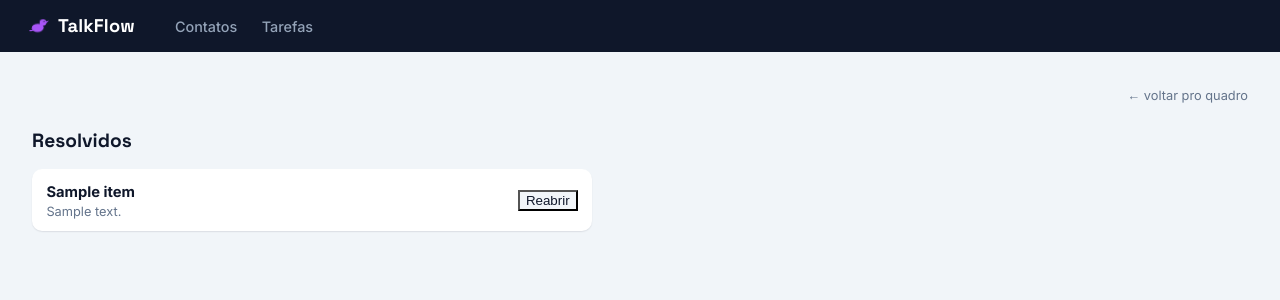
After one commit to julioscarceli/Agenda-de-Contatos, a FastAPI app: template app/templates/resolvidos.html in a window 1280 px wide. The commit adds this page. Shown: the top 300 px of the page. Run offline with FastAPI, Linux system fonts and the light colour scheme; the template is opened without the code that fills it: most values are stand-ins (such as "Sample title", 1, 10 or a date in 2020).

Commit message:
Rebatiza o app pra TalkFlow e adiciona a vista de Resolvidos
Nome, título, fonte (Space Grotesk) e um passarinho no cabeçalho, no
lugar de "Agenda + Tarefas". Extensão Chrome atualizada com o mesmo nome.

Vista de Resolvidos (/contatos/resolvidos, /tarefas/resolvidas): lista
simples dos itens marcados como resolvidos, com botão de reabrir — o
padrão Lixeira/Resolvidas do SpeckFlow que ainda não tinha interface,
só o backend. listar_contatos/listar_tarefas ganham parâmetro status
pra filtrar por ativo/resolvido/lixeira.

Co-Authored-By: Claude Sonnet 5 <noreply@anthropic.com>

```diff
--- a/app/main.py
+++ b/app/main.py
@@ -94,6 +94,31 @@ def pagina_tarefas(request: Request, conexao=Depends(get_conexao)):
     return _montar_quadro(request, conexao, "tarefa")
 
 
+# Vista simples (sem Kanban, sem arrastar) dos itens já resolvidos — eles
+# nunca são apagados de verdade, só saem do quadro ativo. Aqui dá pra ver
+# de novo, e "reabrir" se precisar voltar a mexer naquele contato/tarefa.
+def _montar_resolvidos(request: Request, conexao, pilar: str):
+    if pilar == "contato":
+        itens = services.listar_contatos(conexao, USUARIO_ID, status="resolvido")
+    else:
+        itens = services.listar_tarefas(conexao, USUARIO_ID, status="resolvido")
+
+    return templates.TemplateResponse(
+        "resolvidos.html",
+        {"request": request, "pilar": pilar, "itens": itens},
+    )
+
+
+@app.get("/contatos/resolvidos")
+def pagina_contatos_resolvidos(request: Request, conexao=Depends(get_conexao)):
+    return _montar_resolvidos(request, conexao, "contato")
+
+
+@app.get("/tarefas/resolvidas")
+def pagina_tarefas_resolvidas(request: Request, conexao=Depends(get_conexao)):
+    return _montar_resolvidos(request, conexao, "tarefa")
+
+
 # --- Ações de Coluna (fase) --------------------------------------------------
 
 def _pagina_do_pilar(pilar: str) -> str:
@@ -169,6 +194,13 @@ def contato_para_lixeira(id_contato: int, conexao=Depends(get_conexao)):
     return RedirectResponse("/contatos", status_code=303)
 
 
+# Chamada na vista de "Resolvidos" — volta o contato pro quadro ativo.
+@app.post("/contatos/{id_contato}/reabrir")
+def reabrir_contato(id_contato: int, conexao=Depends(get_conexao)):
+    services.reabrir_contato(conexao, id_contato)
+    return RedirectResponse("/contatos/resolvidos", status_code=303)
+
+
 # --- Ações de Tarefa --------------------------------------------------------
 
 def _texto_ou_none(valor: str | None) -> str | None:
@@ -222,6 +254,13 @@ def resolver_tarefa(id_tarefa: int, conexao=Depends(get_conexao)):
 def tarefa_para_lixeira(id_tarefa: int, conexao=Depends(get_conexao)):
     services.mover_tarefa_para_lixeira(conexao, id_tarefa)
     return RedirectResponse("/tarefas", status_code=303)
+
+
+# Chamada na vista de "Resolvidas" — volta a tarefa pro quadro ativo.
+@app.post("/tarefas/{id_tarefa}/reabrir")
+def reabrir_tarefa(id_tarefa: int, conexao=Depends(get_conexao)):
+    services.reabrir_tarefa(conexao, id_tarefa)
+    return RedirectResponse("/tarefas/resolvidas", status_code=303)
 
 
 # --- Voz -------------------------------------------------------------------
--- a/app/services.py
+++ b/app/services.py
@@ -122,8 +122,8 @@ def adicionar_contato(
     return contato
 
 
-def listar_contatos(conexao, usuario_id: str) -> list[Contato]:
-    return storage.listar_contatos(conexao, usuario_id)
+def listar_contatos(conexao, usuario_id: str, status: str = "ativo") -> list[Contato]:
+    return storage.listar_contatos(conexao, usuario_id, status)
 
 
 def editar_contato(
@@ -161,6 +161,15 @@ def mover_contato_para_lixeira(conexao, id_contato: int) -> None:
         raise ContatoNaoEncontrado(f"Contato {id_contato} não encontrado.")
 
 
+# Traz um contato resolvido de volta pro quadro ativo — a vista de
+# "Resolvidos" usa isso quando você decide que, na verdade, ainda não
+# terminou com aquele contato.
+def reabrir_contato(conexao, id_contato: int) -> None:
+    alterado = storage.mudar_status_contato(conexao, id_contato, "ativo")
+    if not alterado:
+        raise ContatoNaoEncontrado(f"Contato {id_contato} não encontrado.")
+
+
 # --- Tarefas ------------------------------------------------------------
 
 def adicionar_tarefa(
@@ -180,8 +189,10 @@ def adicionar_tarefa(
 
 # Lista as tarefas do usuário — se contato_id for passado, mostra só as
 # tarefas daquele contato (a "timeline" dele: o que falta fazer com ele).
-def listar_tarefas(conexao, usuario_id: str, contato_id: int | None = None) -> list[Tarefa]:
-    return storage.listar_tarefas(conexao, usuario_id, contato_id)
+def listar_tarefas(
+    conexao, usuario_id: str, contato_id: int | None = None, status: str = "ativo"
+) -> list[Tarefa]:
+    return storage.listar_tarefas(conexao, usuario_id, contato_id, status)
 
 
 def editar_tarefa(conexao, id_tarefa: int, titulo: str, descricao: str | None, prazo) -> Tarefa:
@@ -207,6 +218,13 @@ def resolver_tarefa(conexao, id_tarefa: int) -> None:
 
 def mover_tarefa_para_lixeira(conexao, id_tarefa: int) -> None:
     alterada = storage.mudar_status_tarefa(conexao, id_tarefa, "lixeira")
+    if not alterada:
+        raise TarefaNaoEncontrada(f"Tarefa {id_tarefa} não encontrada.")
+
+
+# Traz uma tarefa resolvida de volta pro quadro ativo.
+def reabrir_tarefa(conexao, id_tarefa: int) -> None:
+    alterada = storage.mudar_status_tarefa(conexao, id_tarefa, "ativo")
     if not alterada:
         raise TarefaNaoEncontrada(f"Tarefa {id_tarefa} não encontrada.")
 
--- a/app/static/kanban.js
+++ b/app/static/kanban.js
@@ -1,3 +1,9 @@
+// Esse script só faz sentido na página do quadro Kanban (tem microfone,
+// drag-and-drop, modais). Na página de "Resolvidos" (lista simples) nada
+// disso existe, então nem tenta rodar — evita erro no console por
+// procurar um botão que não está ali.
+if (document.querySelector(".quadro")) {
+
 // Descobre se estamos no quadro de Contatos ou de Tarefas, pra saber em
 // qual rota da API mandar as ações (/contatos/... ou /tarefas/...).
 const pilar = document.querySelector("main").dataset.pilar;
@@ -153,3 +159,5 @@ linkAdicionarManual.addEventListener("click", (evento) => {
   modalAdicionar.showModal();
 });
 botaoCancelar.addEventListener("click", () => modalAdicionar.close());
+
+}
--- a/app/static/style.css
+++ b/app/static/style.css
@@ -40,7 +40,28 @@ body {
   background: linear-gradient(135deg, var(--cor-primaria), #a855f7);
 }
 
-.topo h1 { font-size: 1rem; font-weight: 600; margin: 0; letter-spacing: 0.01em; }
+.logo-passaro {
+  display: flex;
+  color: #a855f7;
+  animation: cantar 2.4s ease-in-out infinite;
+}
+
+.logo-passaro svg { width: 22px; height: 22px; }
+
+/* Um balancinho sutil, tipo o passarinho "cantando" — nada de mais,
+   só um movimento pequeno pra dar vida ao logo. */
+@keyframes cantar {
+  0%, 100% { transform: rotate(0deg) translateY(0); }
+  50% { transform: rotate(-6deg) translateY(-1px); }
+}
+
+.topo h1 {
+  font-family: "Space Grotesk", "Inter", system-ui, sans-serif;
+  font-size: 1.15rem;
+  font-weight: 700;
+  margin: 0;
+  letter-spacing: 0.01em;
+}
 
 .topo nav a {
   color: #94a3b8;
@@ -215,6 +236,7 @@ main { padding: 2rem; max-width: 1400px; margin: 0 auto; }
 .barra-topo-quadro {
   display: flex;
   align-items: center;
+  gap: 1.25rem;
   min-height: 1.5rem;
   margin-bottom: 1.25rem;
 }
@@ -226,13 +248,45 @@ main { padding: 2rem; max-width: 1400px; margin: 0 auto; }
 }
 
 .link-discreto {
-  margin-left: auto;
   font-size: 0.8rem;
   color: var(--cor-texto-suave);
   text-decoration: none;
 }
 
+.barra-topo-quadro a.link-discreto:first-of-type { margin-left: auto; }
+
 .link-discreto:hover { color: var(--cor-texto); text-decoration: underline; }
+
+/* --- Vista de "Resolvidos" (lista simples, sem Kanban) -------------------- */
+
+.titulo-secao {
+  font-family: "Space Grotesk", "Inter", system-ui, sans-serif;
+  font-size: 1.2rem;
+  margin: 0 0 1rem 0;
+}
+
+.lista-resolvidos {
+  display: flex;
+  flex-direction: column;
+  gap: 0.6rem;
+  max-width: 560px;
+}
+
+.item-resolvido {
+  display: flex;
+  align-items: center;
+  justify-content: space-between;
+  gap: 1rem;
+  background: var(--cor-superficie);
+  border-radius: 10px;
+  padding: 0.75rem 0.9rem;
+  box-shadow: var(--sombra-card);
+}
+
+.item-resolvido-texto strong { font-size: 0.92rem; }
+.item-resolvido-texto .detalhe { font-size: 0.8rem; color: var(--cor-texto-suave); margin-top: 0.2rem; }
+
+.vazio { color: var(--cor-texto-suave); font-size: 0.9rem; }
 
 /* --- Microfone flutuante (estilo SpeckFlow) -------------------------------- */
 
--- a/app/templates/base.html
+++ b/app/templates/base.html
@@ -3,17 +3,25 @@
 <head>
   <meta charset="utf-8">
   <meta name="viewport" content="width=device-width, initial-scale=1">
-  <title>Agenda de Contatos + Tarefas</title>
+  <title>TalkFlow</title>
   <link rel="preconnect" href="https://fonts.googleapis.com">
   <link rel="preconnect" href="https://fonts.gstatic.com" crossorigin>
-  <link href="https://fonts.googleapis.com/css2?family=Inter:wght@400;500;600;700&display=swap" rel="stylesheet">
+  <link href="https://fonts.googleapis.com/css2?family=Inter:wght@400;500;600;700&family=Space+Grotesk:wght@600;700&display=swap" rel="stylesheet">
   <link rel="stylesheet" href="/static/style.css">
 </head>
 <body>
   <header class="topo">
     <div class="marca">
-      <span class="logo-ponto"></span>
-      <h1>Agenda + Tarefas</h1>
+      <span class="logo-passaro" aria-hidden="true">
+        <svg viewBox="0 0 24 24" fill="currentColor">
+          <ellipse cx="10.5" cy="14.5" rx="6.5" ry="4.5"/>
+          <circle cx="16.5" cy="9" r="3.6"/>
+          <polygon points="19.6,8.3 23,7 19.8,10.4"/>
+          <circle cx="17.6" cy="8" r="0.6" fill="#0f172a"/>
+          <path d="M6 16c-1.3 1-2.7 1.3-4 1" stroke="currentColor" stroke-width="1.3" fill="none" stroke-linecap="round"/>
+        </svg>
+      </span>
+      <h1>TalkFlow</h1>
     </div>
     <nav>
       <a href="/contatos" class="{{ 'ativo' if pilar == 'contato' else '' }}">Contatos</a>
--- a/app/templates/quadro.html
+++ b/app/templates/quadro.html
@@ -3,6 +3,7 @@
 {% block conteudo %}
 <div class="barra-topo-quadro">
   <span id="status-comando"></span>
+  <a href="/{{ 'contatos' if pilar == 'contato' else 'tarefas' }}/{{ 'resolvidos' if pilar == 'contato' else 'resolvidas' }}" class="link-discreto">Resolvidos</a>
   <a href="#" id="link-adicionar-manual" class="link-discreto">+ adicionar manualmente</a>
 </div>
 
--- /dev/null
+++ b/app/templates/resolvidos.html
@@ -0,0 +1,30 @@
+{% extends "base.html" %}
+
+{% block conteudo %}
+<div class="barra-topo-quadro">
+  <a href="/{{ 'contatos' if pilar == 'contato' else 'tarefas' }}" class="link-discreto">← voltar pro quadro</a>
+</div>
+
+<h2 class="titulo-secao">Resolvidos</h2>
+
+<div class="lista-resolvidos">
+  {% for item in itens %}
+  <div class="item-resolvido">
+    <div class="item-resolvido-texto">
+      {% if pilar == "contato" %}
+        <strong>{{ item.nome }}</strong>
+        <div class="detalhe">{{ item.telefone }}{% if item.email %} · {{ item.email }}{% endif %}</div>
+      {% else %}
+        <strong>{{ item.titulo }}</strong>
+        {% if item.descricao %}<div class="detalhe">{{ item.descricao }}</div>{% endif %}
+      {% endif %}
+    </div>
+    <form method="post" action="/{{ 'contatos' if pilar == 'contato' else 'tarefas' }}/{{ item.id }}/reabrir">
+      <button type="submit" class="botao-secundario">Reabrir</button>
+    </form>
+  </div>
+  {% else %}
+  <p class="vazio">Nada por aqui ainda — o que você marcar como resolvido aparece nessa lista.</p>
+  {% endfor %}
+</div>
+{% endblock %}
--- a/extensao-chrome/sidepanel.html
+++ b/extensao-chrome/sidepanel.html
@@ -2,7 +2,7 @@
 <html lang="pt-br">
 <head>
   <meta charset="utf-8">
-  <title>CRM</title>
+  <title>TalkFlow</title>
   <style>
     /* O painel lateral ocupa a altura toda da janela do Chrome — o
        iframe só precisa preencher 100% disso, sem barra de rolagem
```
Also changed, not shown: app/storage.py (+13 -10 lines), extensao-chrome/manifest.json.
